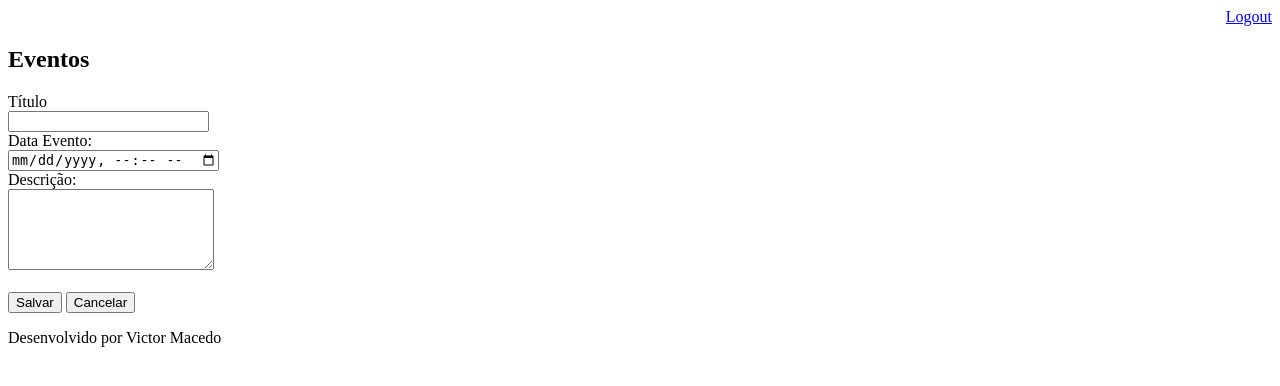
After one commit to VMMacedo/agenda, a Django app: page /agenda/evento/ in a window 1280 px wide. The commit adds this page. Shown: the top 386 px of the page. Run offline with Django 4.2, Linux system fonts and the light colour scheme; a user stored in the database is signed in.

Commit message:
Incluído templates para inserção da agenda, e incluído gitignore paa ignorar arquivos compilados

```diff
--- a/agenda/urls.py
+++ b/agenda/urls.py
@@ -21,6 +21,8 @@ from django.views.generic import RedirectView
 urlpatterns = [
     path('admin/', admin.site.urls),
     path('agenda/', views.lista_eventos),
+    path('agenda/evento/', views.eventos),
+    path('agenda/evento/submit', views.submit_evento),
     path('', RedirectView.as_view(url='/agenda/')),
     path('login/', views.login_user),
     path('login/submit', views.submit_login),
--- a/core/views.py
+++ b/core/views.py
@@ -39,3 +39,19 @@ def lista_eventos(request):
     evento = Evento.objects.filter(usuario=user)
     dados = {'eventos': evento}
     return render(request, 'agenda.html', dados)
+
+
+@login_required(login_url='/login/')
+def eventos(request):
+    return render(request, 'eventos.html')
+
+
+@login_required(login_url='/login/')
+def submit_evento(request):
+    if request.POST:
+        titulo = request.POST.get('titulo')
+        data_evento = request.POST.get('data_evento')
+        descricao = request.POST.get('descricao')
+        usuario = request.user
+        Evento.objects.create(titulo=titulo, data_evento=data_evento, descricao=descricao, usuario=usuario)
+    return redirect('/')
--- a/templates/agenda.html
+++ b/templates/agenda.html
@@ -1,6 +1,9 @@
 {% extends "model-page.html" %}
 {% block content %}
 <h2>Agendamentos</h2>
+<a href="evento/">
+    <button type="button">Novo Evento</button>
+</a>
 <ul>
     {% for evento in eventos %}
     <li>{{evento.titulo}} - {{evento.get_data_criacao}}</li>
--- /dev/null
+++ b/templates/eventos.html
@@ -0,0 +1,25 @@
+{% extends "model-page.html" %}
+{% block content %}
+
+<h2>Eventos</h2>
+<form action="submit" method="post">
+    {% csrf_token %}
+    <label>Título</label>
+    <br>
+    <input type="text" name="titulo" size="22">
+    <br>
+    <label>Data Evento:</label>
+    <br>
+    <input type="datetime-local" name="data_evento">
+    <br>
+    <label>Descrição:</label>
+    <br>
+    <textarea rows="5" cols="23" name="descricao"></textarea>
+    <br>
+    <br>
+    <button type="submit">Salvar</button>
+    <a href="/">
+        <button type="button">Cancelar</button>
+    </a>
+</form>
+{% endblock %}
```
Also changed, not shown: 1 other file.
